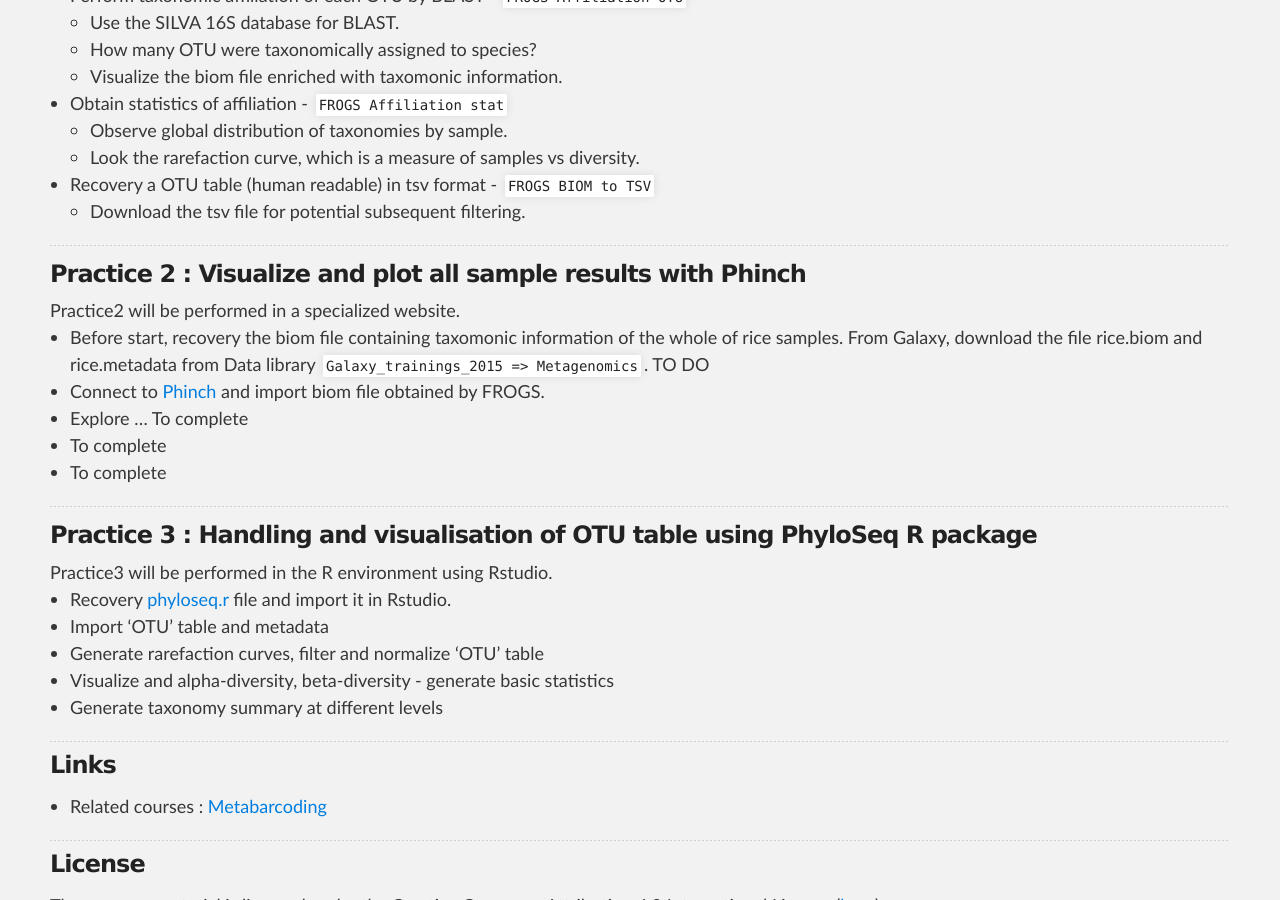
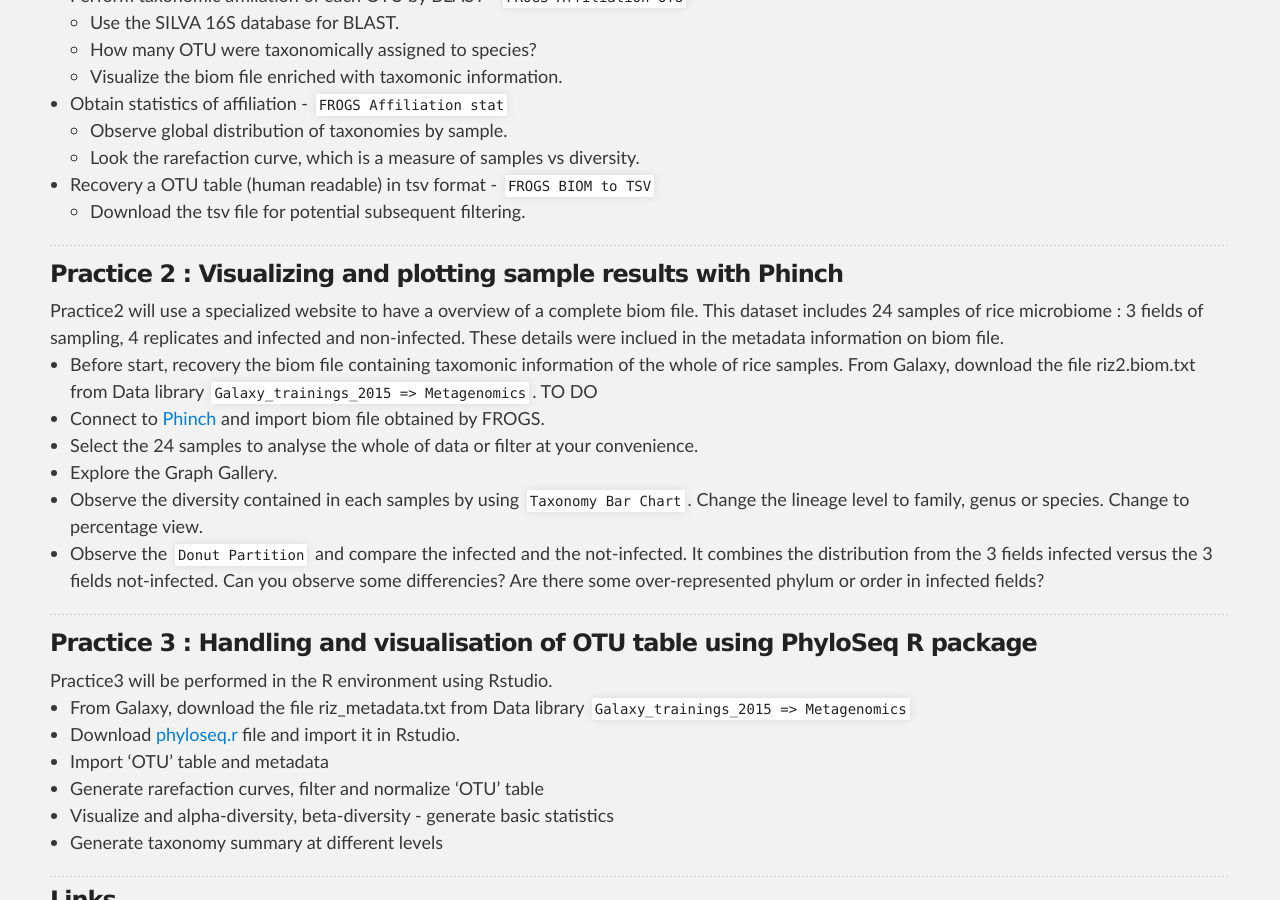
Before and after one commit to SouthGreenPlatform/trainings, a Jekyll site: the page built from _pages/linux/metabarcoding_practices.md, in a window 1280 px wide and 900 px high, scrolled down 1797 px. Built offline with Jekyll 4.4.1, drawn with Linux system fonts in a browser that asks for light colours; nearby versions of some CDN libraries; grey boxes are pictures that could not be loaded.

Commit message:
refresh metabarcoding practice 2 and 3

```diff
--- a/_pages/linux/metabarcoding_practices.md
+++ b/_pages/linux/metabarcoding_practices.md
@@ -93,14 +93,15 @@ In this training we will performed metabarcoding analysis with the FROGS pipelin
 
 
 <a name="practice-2"></a>
-### Practice 2 : Visualize and plot all sample results with Phinch
-<td>Practice2 will be performed in a specialized website.</td>
+### Practice 2 : Visualizing and plotting sample results with Phinch
+<td>Practice2 will use a specialized website to have a overview of a complete biom file. This dataset includes 24 samples of rice microbiome : 3 fields of sampling, 4 replicates and infected and non-infected. These details were inclued in the metadata information on biom file. </td>
 * Before start, recovery the biom file containing taxomonic information of the whole of rice samples.
-From Galaxy, download  the file rice.biom and rice.metadata from Data library `Galaxy_trainings_2015 => Metagenomics`. TO DO
+From Galaxy, download  the file riz2.biom.txt from Data library `Galaxy_trainings_2015 => Metagenomics`. TO DO
 * Connect to [Phinch](http://phinch.org/) and import biom file obtained by FROGS.
-* Explore ... To complete
-* To complete
-* To complete
+* Select the 24 samples to analyse the whole of data or filter at your convenience.
+* Explore the Graph Gallery.
+* Observe the diversity contained in each samples by using `Taxonomy Bar Chart`. Change the lineage level to family, genus or species. Change to percentage view.
+* Observe the `Donut Partition` and compare the infected and the not-infected. It combines the distribution from the 3 fields infected versus the 3 fields not-infected. Can you observe some differencies? Are there some over-represented phylum or order in infected fields?
 
 -----------------------
 
@@ -108,7 +109,8 @@ From Galaxy, download  the file rice.biom and rice.metadata from Data library `G
 <a name="practice-3"></a>
 ### Practice 3 : Handling and visualisation of OTU table using PhyloSeq R package
 <td>Practice3 will be performed in the R environment using Rstudio.</td>
-* Recovery [phyloseq.r](https://southgreenplatform.github.io/trainings/files/phyloseq.r) file and import it in Rstudio.
+* From Galaxy, download  the file riz_metadata.txt from Data library `Galaxy_trainings_2015 => Metagenomics`
+* Download [phyloseq.r](https://southgreenplatform.github.io/trainings/files/phyloseq.r) file and import it in Rstudio.
 * Import ‘OTU’ table and metadata
 * Generate rarefaction curves, filter and normalize ‘OTU’ table
 * Visualize and alpha-diversity, beta-diversity - generate basic statistics
```
Also changed, not shown: 1 other file.
